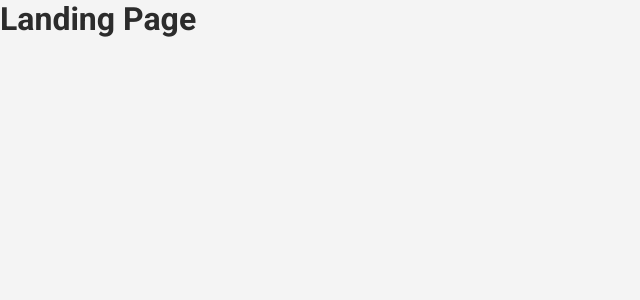
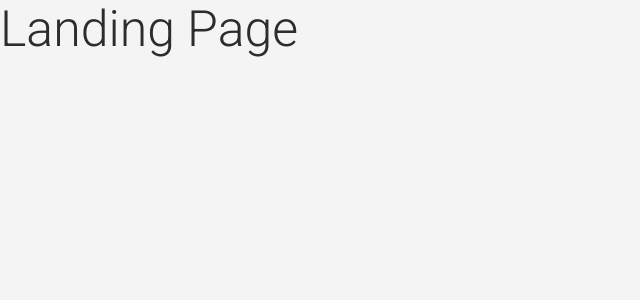
Before and after one commit to lucasemn1/boticash, a React (Create React App) app: page / in a window 1280 px wide. Shown: the top 300 px of the page, without its empty margins (0-640 px from the left). Built offline with nearby package versions, Linux system fonts and the light colour scheme.

Commit message:
Preparando a estilização das fontes

```diff
--- a/src/styles/global.ts
+++ b/src/styles/global.ts
@@ -12,4 +12,24 @@ export default createGlobalStyle`
     background-color: ${props => props.theme.colors.getBackgroundColor()};
     color: ${props => props.theme.colors.getBackgroundContrastColor()};
   }
+
+  h1, h2, h3, h4, h5, h6, p {
+    font-weight: lighter;
+  }
+
+  h1 {
+    font-size: 50px;
+  }
+
+  h2 {
+    font-size: 35px;
+  }
+
+  h3 {
+    font-size: 22px;
+  }
+
+  p {
+    font-size: 15px;
+  }
 `;
```
Also changed, not shown: src/styles/components/layout.ts (added, +14 -0 lines).
